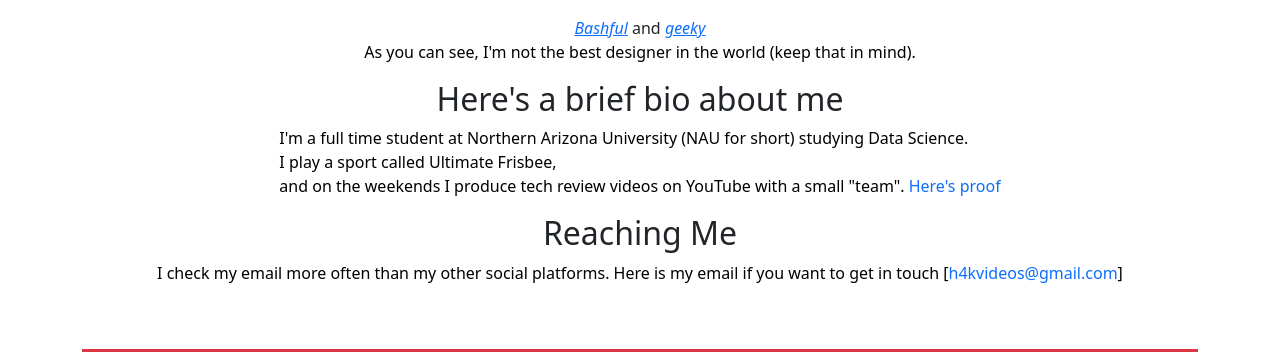
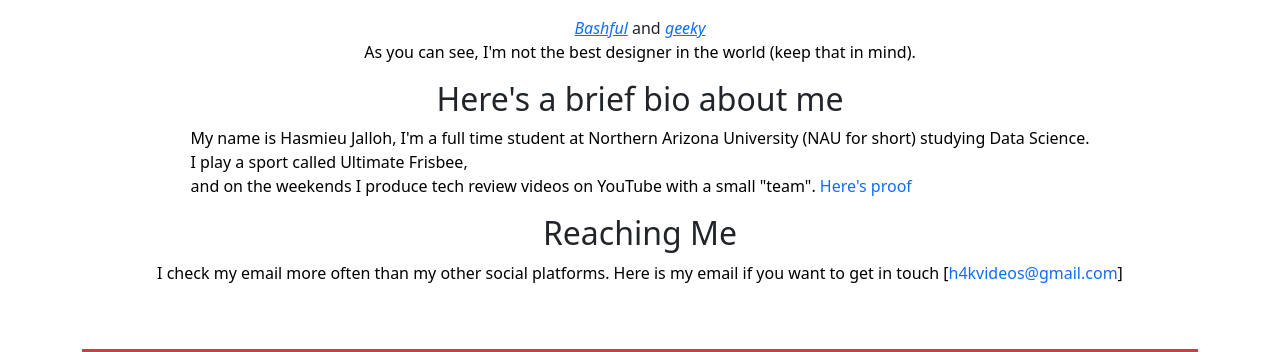
Before and after one commit to hasbjay/hasbjay.github.io, a plain HTML site: page index.html in a window 1280 px wide. Shown: the part 1140-1492 px from the top of the page. Drawn offline with nearby package versions, Linux system fonts and the light colour scheme.

Commit message:
Still making changes

```diff
--- a/index.html
+++ b/index.html
@@ -25,7 +25,7 @@
     <p>As you can see, I'm not the best designer in the world (keep that in mind). </p>
 
     <h2>Here's a brief bio about me</h2>
-    <p>I'm a full time student at Northern Arizona University (NAU for short) studying Data Science. <br>
+    <p>My name is Hasmieu Jalloh, I'm a full time student at Northern Arizona University (NAU for short) studying Data Science. <br>
       I play a sport called Ultimate Frisbee,<br>
       and on the weekends I produce tech review videos on YouTube with a small "team". <a href="">Here's proof</a>
     </p>
```
